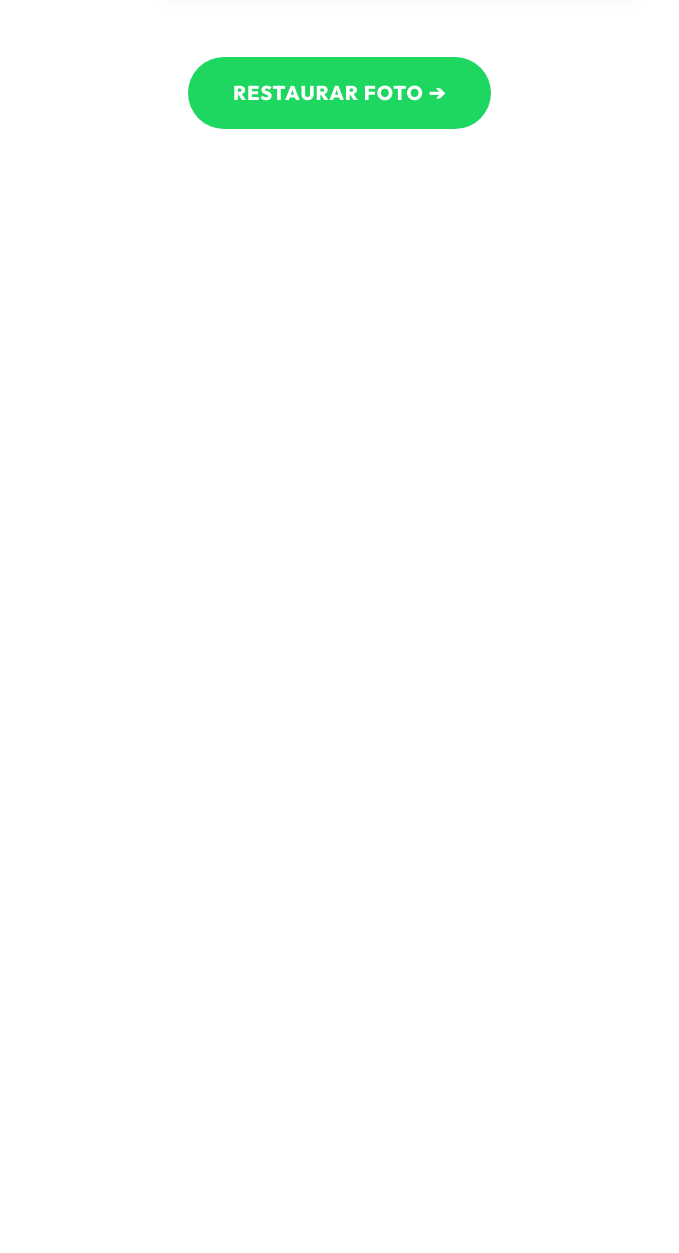
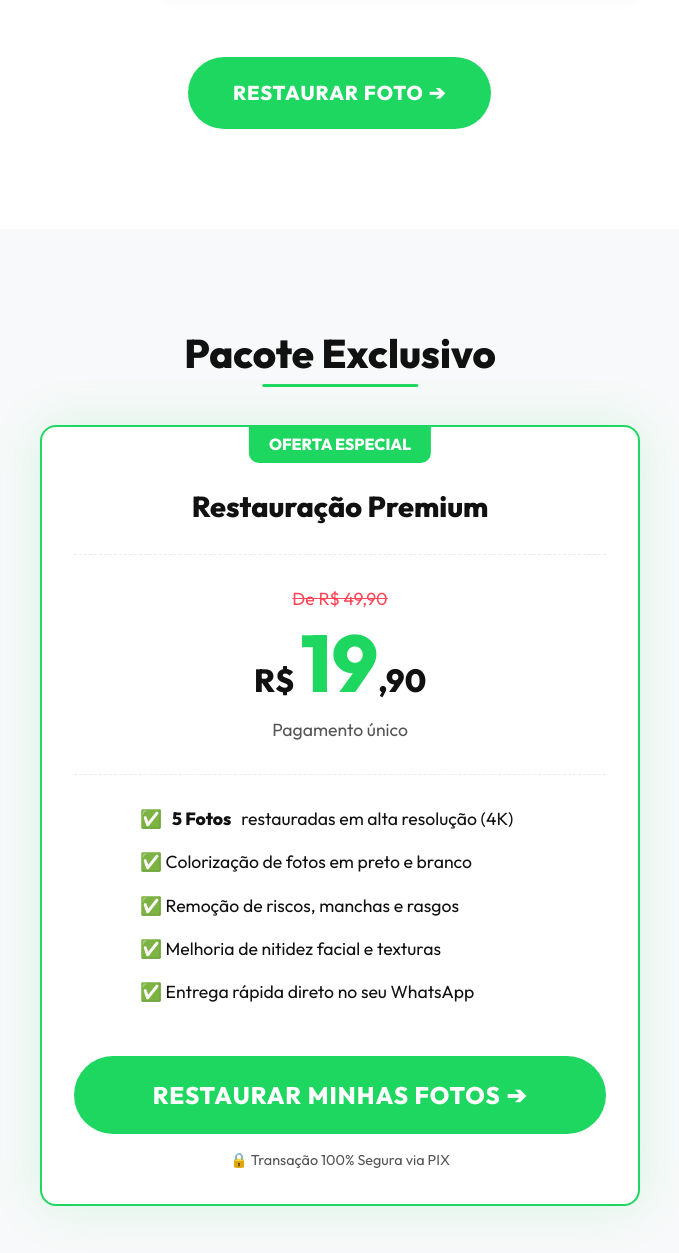
Before and after one commit to sabrinafunk/sales_page, a website: page index.html in a window 1280 px wide. Shown: the part 2944-4197 px from the top of the page, without its empty margins (300-979 px from the left). Before the commit the page ends 3173 px from the top, so only its background shows below. Drawn offline with Linux system fonts and the light colour scheme.

Commit message:
feat: Implement a basic Express server with `package.json` and add a new pricing offer section to `index.html`.

```diff
--- a/index.html
+++ b/index.html
@@ -146,6 +146,35 @@
         </div>
     </section>
 
+    <!-- Offer / Pricing Section -->
+    <section class="offer" id="offer">
+        <div class="offer-bg-blob"></div>
+        <div class="container">
+            <h2 class="section-title">Pacote Exclusivo</h2>
+
+            <div class="pricing-card glass-card premium-border fade-in">
+                <div class="badge-discount">OFERTA ESPECIAL</div>
+                <h3 class="product-name">Restauração Premium</h3>
+
+                <div class="price-stack">
+                    <p class="old-price">De R$ 49,90</p>
+                    <p class="price">R$ <span>19</span>,90</p>
+                    <p class="cash-price">Pagamento único</p>
+                </div>
+
+                <ul class="offer-includes">
+                    <li>✅ <strong>5 Fotos</strong> restauradas em alta resolução (4K)</li>
+                    <li>✅ Colorização de fotos em preto e branco</li>
+                    <li>✅ Remoção de riscos, manchas e rasgos</li>
+                    <li>✅ Melhoria de nitidez facial e texturas</li>
+                    <li>✅ Entrega rápida direto no seu WhatsApp</li>
+                </ul>
+
+                <a href="#" class="cta-button large pulse" style="margin-top: 20px;">Restaurar Minhas Fotos ➔</a>
+                <p class="secure-checkout" style="margin-top: 15px;">🔒 Transação 100% Segura via PIX</p>
+            </div>
+        </div>
+    </section>
 
     <script src="script.js"></script>
 </body>
```
Also changed, not shown: package.json (added, +12 -0 lines), server.js (added, +17 -0 lines).
